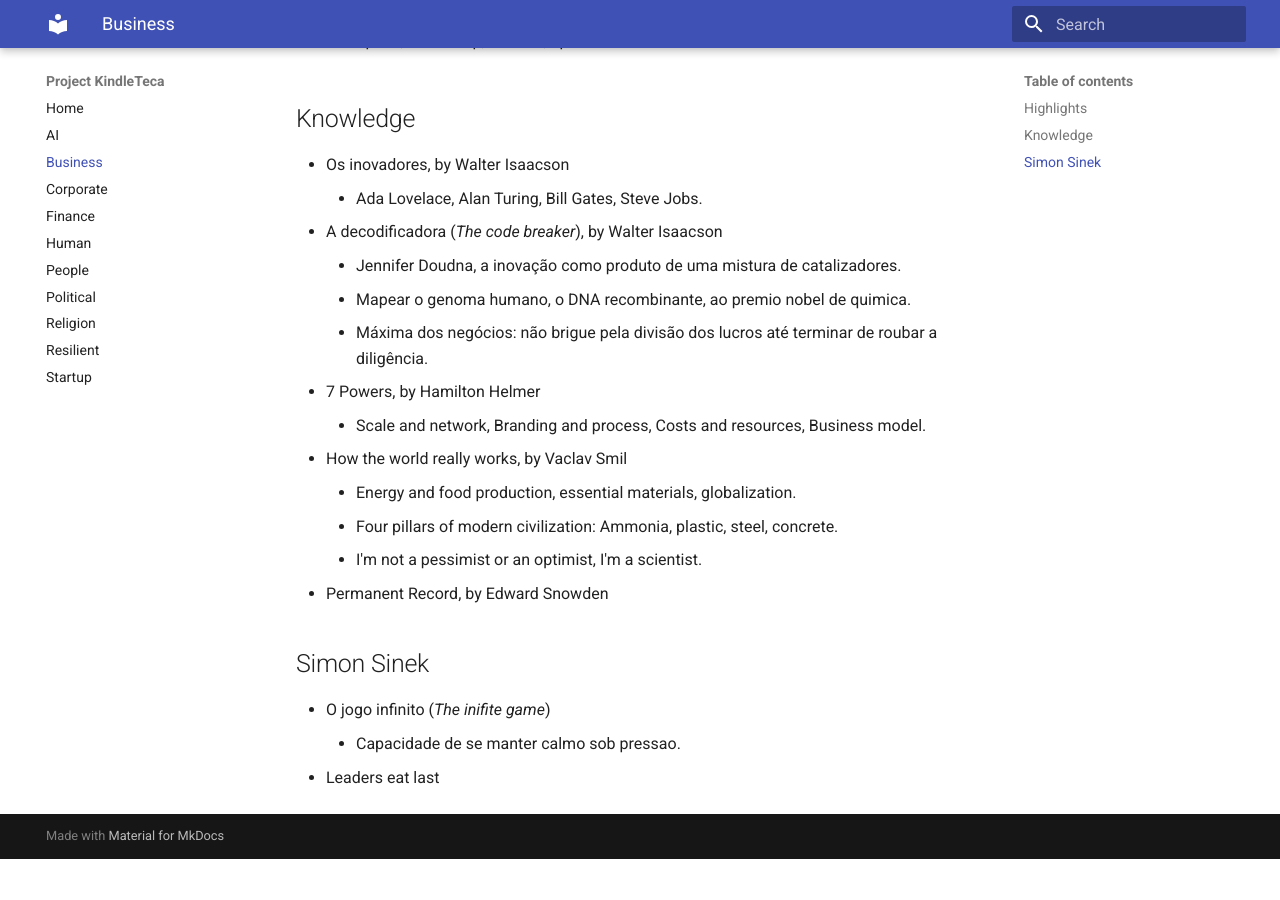
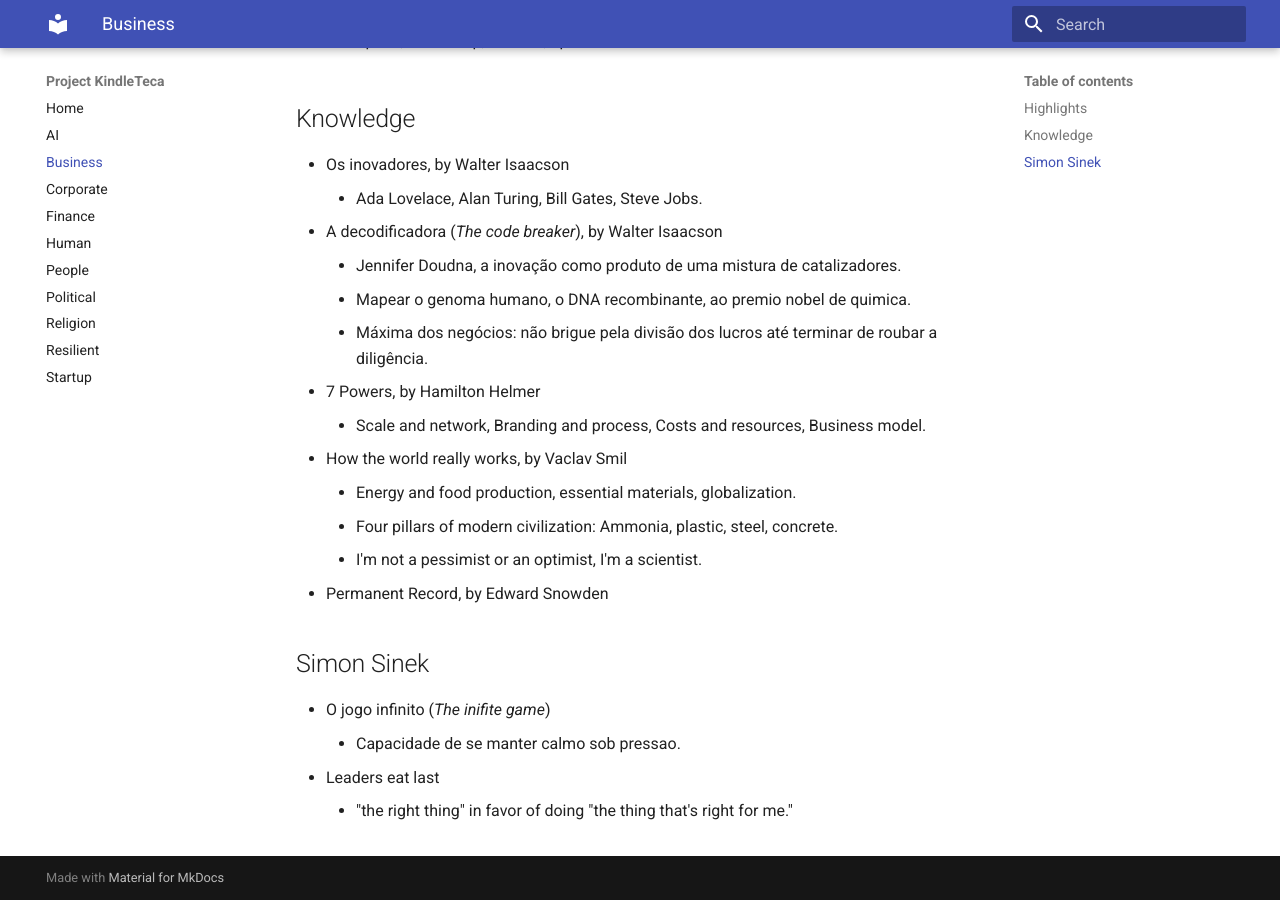
Before and after one commit to renatobrf/kindle-teca, an MkDocs documentation site: the page built from docs/business.md, in a window 1280 px wide and 900 px high, scrolled down 555 px. Built offline with MkDocs 1.6.1 and Material for MkDocs 9.7.7, drawn with Linux system fonts in a browser that asks for light colours; before the commit the page ends 1414 px from its top, so only the background shows below that.

Commit message:
Add quote about leadership to Simon Sinek section

```diff
--- a/docs/business.md
+++ b/docs/business.md
@@ -29,3 +29,4 @@
 - O jogo infinito (*The inifite game*)
     - Capacidade de se manter calmo sob pressao.
 - Leaders eat last
+    - "the right thing" in favor of doing "the thing that's right for me."
```
